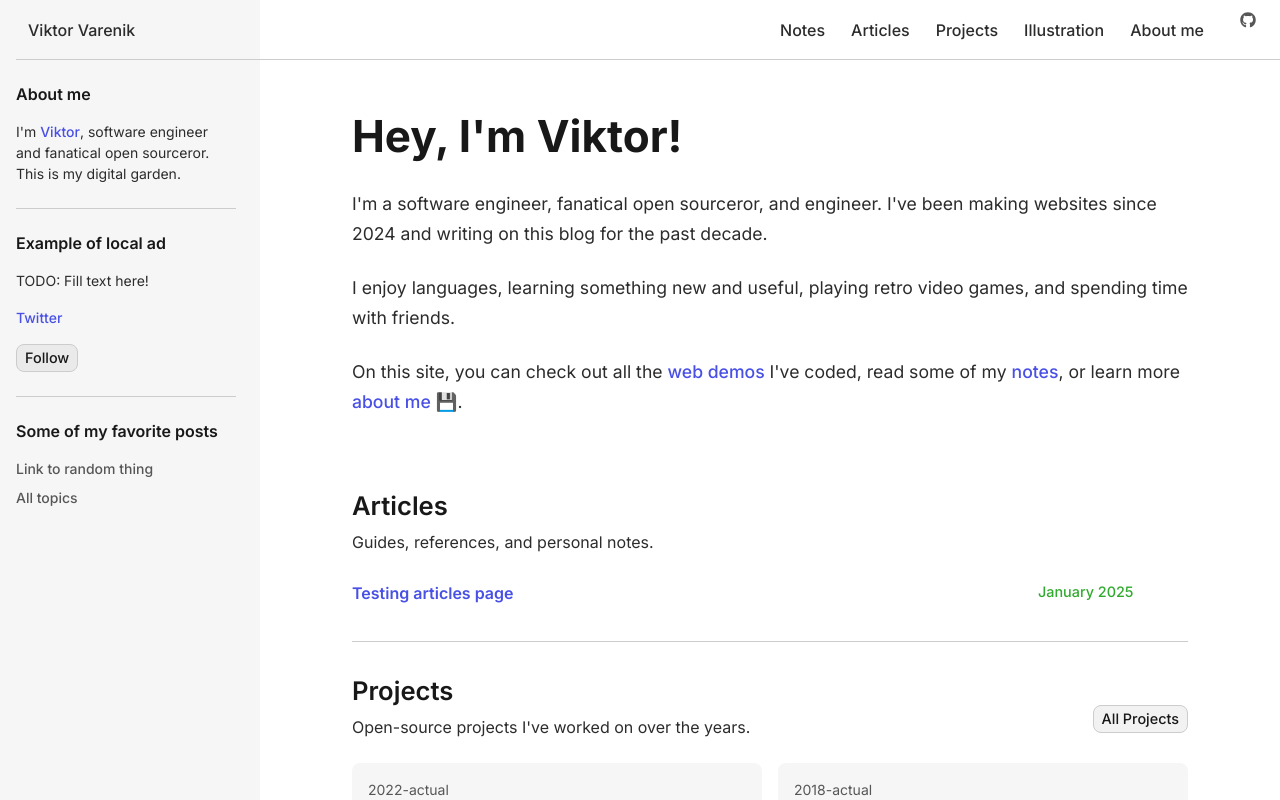
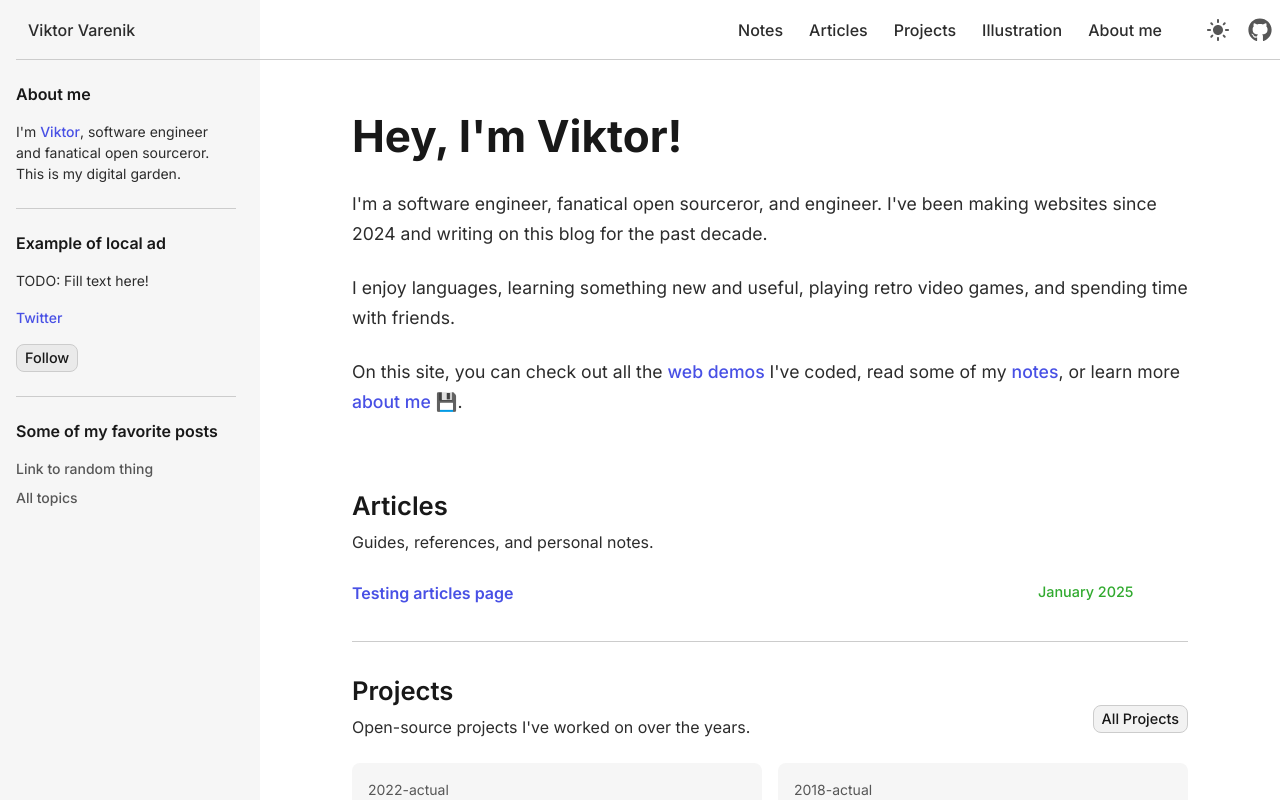
Before and after one commit to kotleni/kotleni.github.io, a React (Vite) app: page / in a window 1280 px wide. Shown: the top 800 px of the page. Built offline with nearby package versions, Linux system fonts and the light colour scheme.

Commit message:
chore: add lightmode swap button
Signed-off-by: Viktor Varenik <yavarenikya@gmail.com>

```diff
--- a/src/routes/App/App.scss
+++ b/src/routes/App/App.scss
@@ -396,11 +396,12 @@ a.navbar-title-link {
   align-items: center;
   gap: 2px;
 
-  a {
+  a, button {
     transition: all 0.2s ease-in-out;
     white-space: nowrap;
     padding: 0.75rem;
     color: var(--color-text-navbar-link);
+    border: none;
     border-radius: var(--border-radius);
     text-decoration: none;
 
@@ -411,6 +412,14 @@ a.navbar-title-link {
 
     &.active {
       color: var(--color-text-link);
+    }
+  }
+
+  button {
+    height: 40px !important;
+    width: 40px !important;
+    svg {
+      padding: 8px;
     }
   }
 
@@ -1333,4 +1342,10 @@ a.footer-link {
   left: 0;
   width: 100%;
   height: 100%;
+
+  svg {
+    width: 100%;
+    height: 100%;
+    padding: 8px;
+  }
 }
--- a/src/routes/App/index.tsx
+++ b/src/routes/App/index.tsx
@@ -1,5 +1,6 @@
 import './App.scss';
 import { FaGithub } from "react-icons/fa";
+import { MdLightMode } from "react-icons/md";
 
 export default function App() {
     return (
@@ -27,11 +28,21 @@ export default function App() {
                                     <a href="/me">About me</a>
                                 </nav>
                                 <nav className="navbar-menu social">
-                                    <a href="https://github.com/kotleni" className="social-icon navbar-icon" target="_blank"
+                                    <button
+                                       className="social-icon navbar-icon"
                                        aria-label="github">
                                         <span className="social-container">
-                                            <FaGithub />
-                                        </span></a>
+                                            <MdLightMode/>
+                                        </span>
+                                    </button>
+                                    <a href="https://github.com/kotleni"
+                                       className="social-icon navbar-icon"
+                                       target="_blank"
+                                       aria-label="github">
+                                        <span className="social-container">
+                                            <FaGithub/>
+                                        </span>
+                                    </a>
                                 </nav>
                             </section>
                         </div>
```
